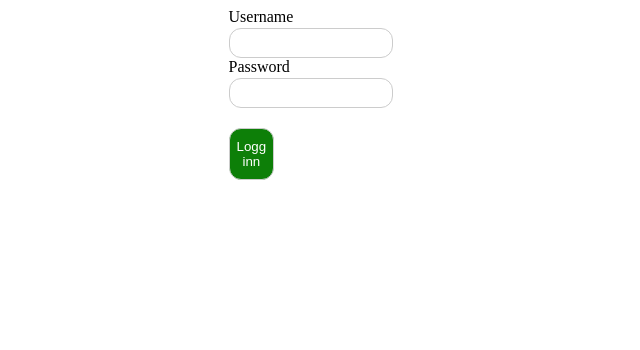
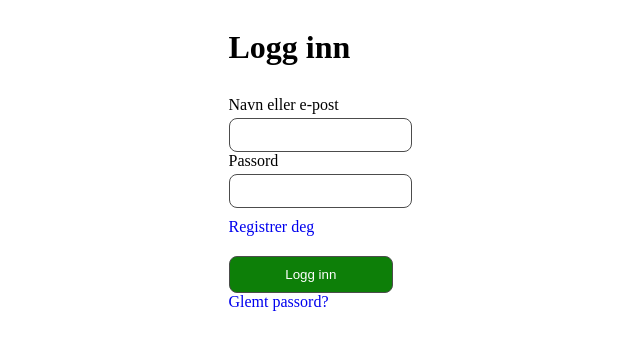
Before and after one commit to CatrineH/reko-market-mvp, a React (Vite) app in the folder reko-market-mvp.Client/: page /login in a window 1280 px wide. Shown: the top 350 px of the page, without its empty margins (320-960 px from the left). Built offline with nearby package versions, Linux system fonts and the light colour scheme.

Commit message:
Css on homepage and login

```diff
--- a/reko-market-mvp.Client/src/Components/Home/Home.css
+++ b/reko-market-mvp.Client/src/Components/Home/Home.css
@@ -0,0 +1,16 @@
+.home-page-background {
+  min-height: 100vh;
+  background-color: #0D7F08;
+  display: flex;
+  align-items: center;
+  justify-content: center;
+}
+
+.home-icon {
+  cursor: pointer;
+}
+
+.home-icon img {
+  width: 120px;
+  height: auto;
+}
--- a/reko-market-mvp.Client/src/Components/Home/Home.tsx
+++ b/reko-market-mvp.Client/src/Components/Home/Home.tsx
@@ -2,14 +2,17 @@ import { useNavigate } from "react-router-dom";
 import "./Home.css";
 
 function Home() {
-const navigation = useNavigate();
-navigation ("/Login");
+  const navigation = useNavigate();
 
   return (
     <>
+      <div className="home-page-background">
+        <div className="home-icon" onClick={() => navigation("/Login")}>
+          <img src="/reko-icon.png" alt="Reko Icon" />
+        </div>
+      </div>
     </>
   );
-
 }
 
 export default Home;
--- a/reko-market-mvp.Client/src/Components/Login/Login.css
+++ b/reko-market-mvp.Client/src/Components/Login/Login.css
@@ -12,3 +12,8 @@ form div {
   display: flex;
   justify-content: center;
 }
+
+.register-link {
+  display: block;
+  margin-top: 10px;
+}
--- a/reko-market-mvp.Client/src/Components/Login/Login.tsx
+++ b/reko-market-mvp.Client/src/Components/Login/Login.tsx
@@ -17,10 +17,12 @@ function Login() {
 
   return (
     <>
+
       <div className="login-form">
         <form onSubmit={handleSubmit}>
+          <h1>Logg inn</h1>
           <div className="usernameInput">
-            <label>Username</label>
+            <label>Navn eller e-post</label>
             <input
               type="text"
               value={username}
@@ -29,7 +31,7 @@ function Login() {
           </div>
 
           <div className="passwordInput">
-            <label>Password</label>
+            <label>Passord</label>
             <input
               type="password"
               value={password}
@@ -37,9 +39,18 @@ function Login() {
             />
           </div>
 
+          <a href="#" className="register-link">
+            Registrer deg
+          </a>
+
           <button className="login-button" type="submit">
             Logg inn
           </button>
+
+          <a href="#" className="forgot-password-link">
+            Glemt passord?
+          </a>
+
         </form>
       </div>
     </>
--- a/reko-market-mvp.Client/src/index.css
+++ b/reko-market-mvp.Client/src/index.css
@@ -1,14 +1,18 @@
 :root {
-  --global-border-radius: 12px;
-  --global-border: 1px solid #ccc;
+  --global-border-radius: 8px;
+  --global-border: 1px solid #4c4c4c;
   --login-button-background: #0D7F08;
   --login-button-textcolor: white;
+  --login-header-margin: 30px;
+  --input-field-min-width: 90%;
+  --input-field-max-width: 100%;
+  --link-text-decoration: none;
 }
 
 input {
-  min-width: 15%;
-  max-width: 90%;
-  min-height: 30px;
+  min-width: var(--input-field-min-width);
+  max-width: var(--input-field-max-width);
+  min-height: 34px;
   /* padding: 10px 5px;        */
   /* margin-top: 6px;          */
   border: var(--global-border);
@@ -18,13 +22,22 @@ input {
 
 label {
   display: block; /* puts label on its own line */
-  margin-bottom: 2px;
+  margin-bottom: 4px;
 }
 
 button {
   margin-top: 20px;
   padding: 10px 5px;
-  width: 25%;
+  min-width: var(--input-field-min-width);
+  max-width: var(--input-field-max-width);
   border: var(--global-border);
   border-radius: var(--global-border-radius);
 }
+
+h1 {
+  margin-bottom: var(--login-header-margin);
+}
+
+.register-link, .forgot-password-link {
+  text-decoration: var(--link-text-decoration);
+}
```
Also changed, not shown: reko-market-mvp.Client/public/reko-icon.png (added), 1 other file (tests, documents, lock files or other folders).
